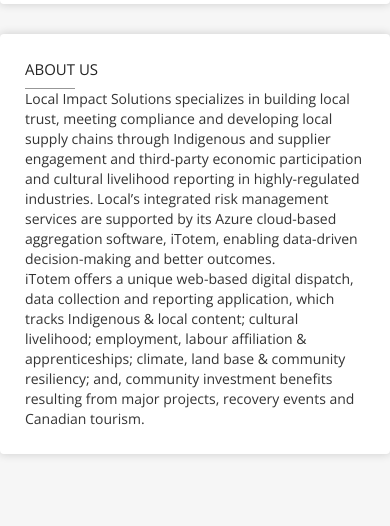
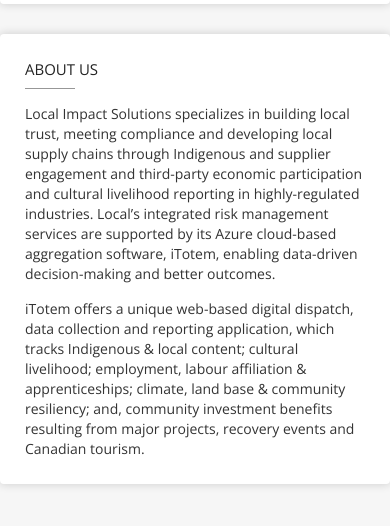
Before and after one commit to stuible/iTotem-Landing, a plain HTML site: page index.html in a window 390 px wide. Shown: the part 1591-2117 px from the top of the page. Drawn offline with nearby package versions, Linux system fonts and the light colour scheme.

Commit message:
Added more spacing

```diff
--- a/index.html
+++ b/index.html
@@ -181,10 +181,12 @@
                     <div class="landing-sm-line"></div>
                 </div>
             </div>
+            <div class="col-sm-12 spacer"></div>
             <div class="row">
                 <div class="col-sm-6">
                     Local Impact Solutions specializes in building local trust, meeting compliance and developing local supply chains through Indigenous and supplier engagement and third-party economic participation and cultural livelihood reporting in highly-regulated industries.  Local’s integrated risk management services are supported by its Azure cloud-based  aggregation software, iTotem, enabling data-driven decision-making and better outcomes.
                 </div>
+                <div class="col-sm-12 hidden-sm hidden-md hidden-lg spacer"></div>
                 <div class="col-sm-6">
                         iTotem offers a unique web-based digital dispatch, data collection and reporting application, which tracks Indigenous &amp; local content; cultural livelihood; employment, labour affiliation &amp; apprenticeships; climate, land base &amp; community resiliency; and, community investment  benefits resulting from major projects, recovery events and Canadian tourism.
                 </div>
```
